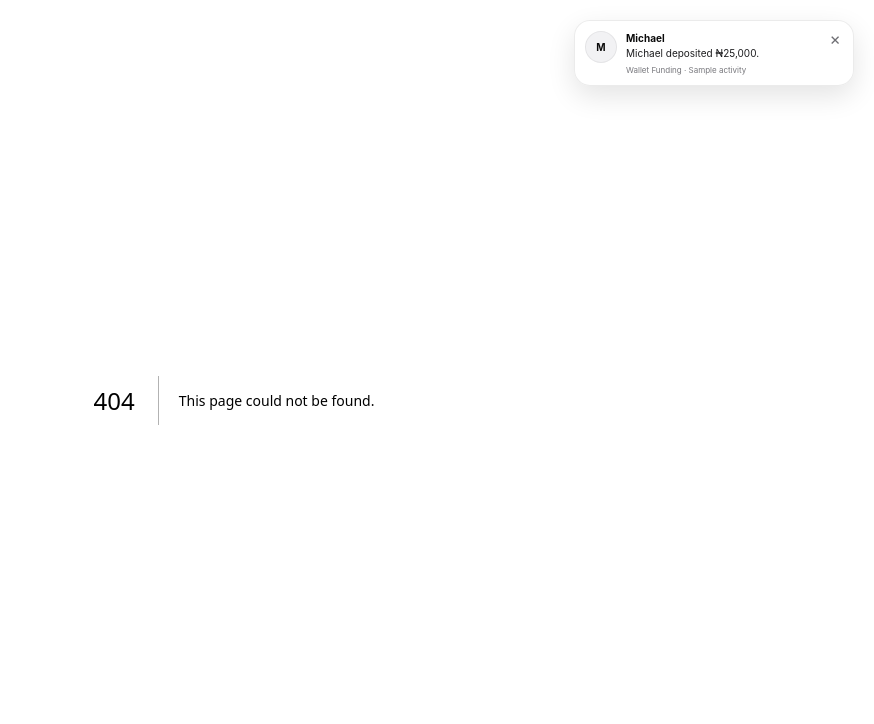
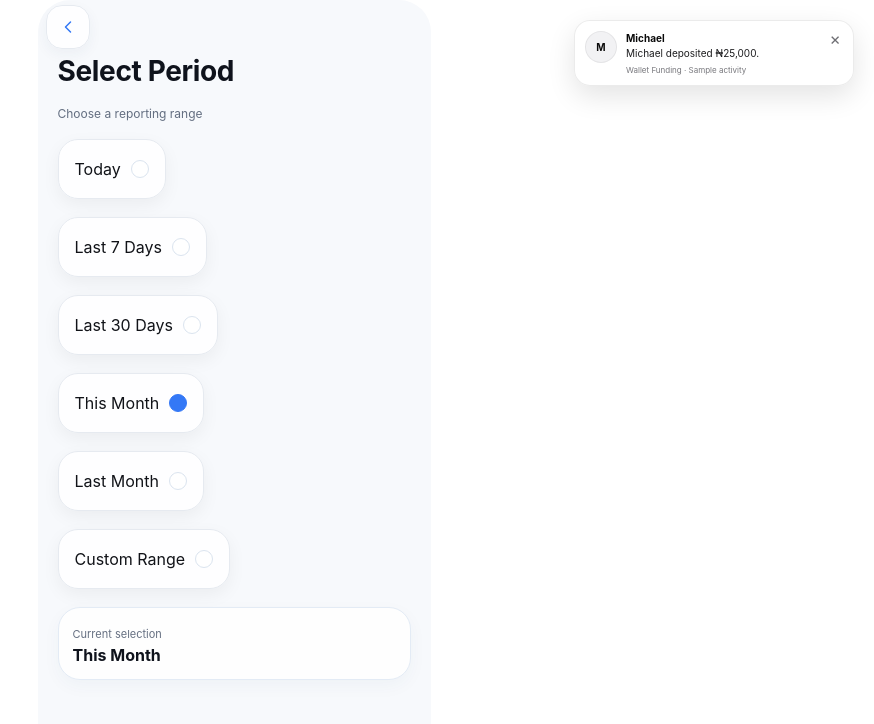
Before and after one commit to wis12dom34/-wickspend-web, a Next.js app: page /admin/period in a window 1280 px wide. Before the commit this address had no page. Shown: the top 724 px of the page, without its empty margins (406-1280 px from the left). Built offline with nearby package versions, Linux system fonts and the light colour scheme.

Commit message:
Add admin period route

```diff
--- /dev/null
+++ b/app/admin/period/page.tsx
@@ -0,0 +1,5 @@
+import AdminScreen from '../AdminScreen';
+
+export default function AdminPeriodPage() {
+  return <AdminScreen screen="period" />;
+}
```
